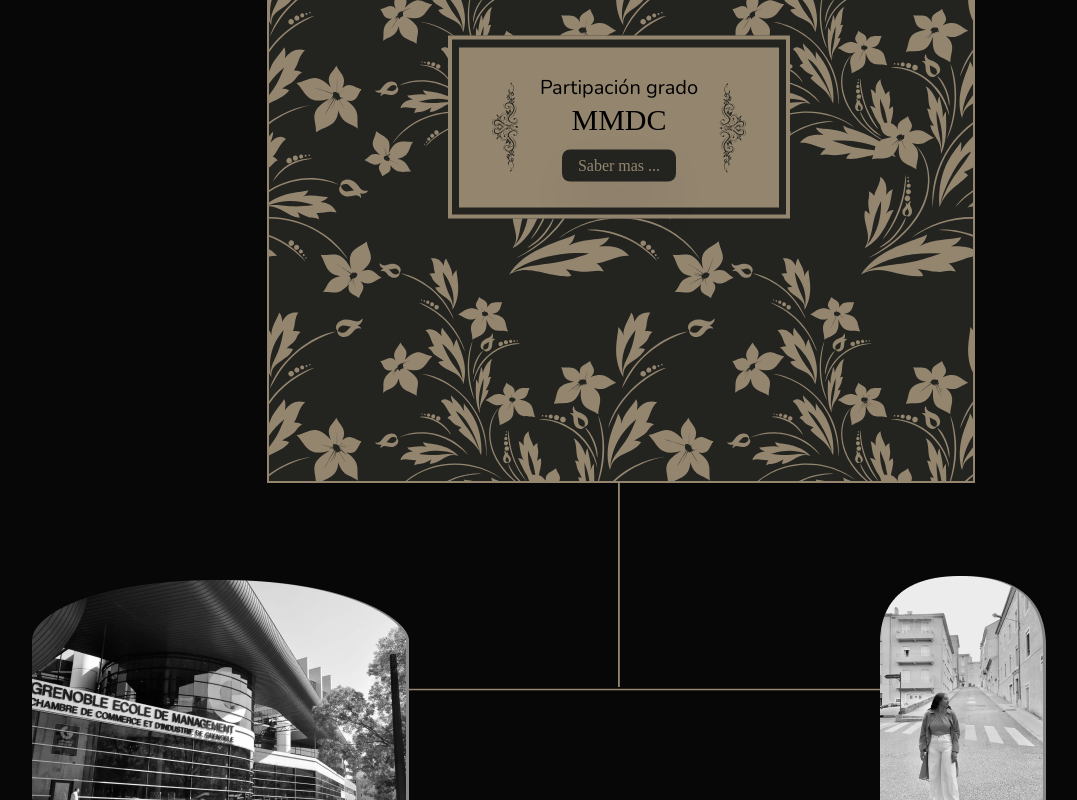
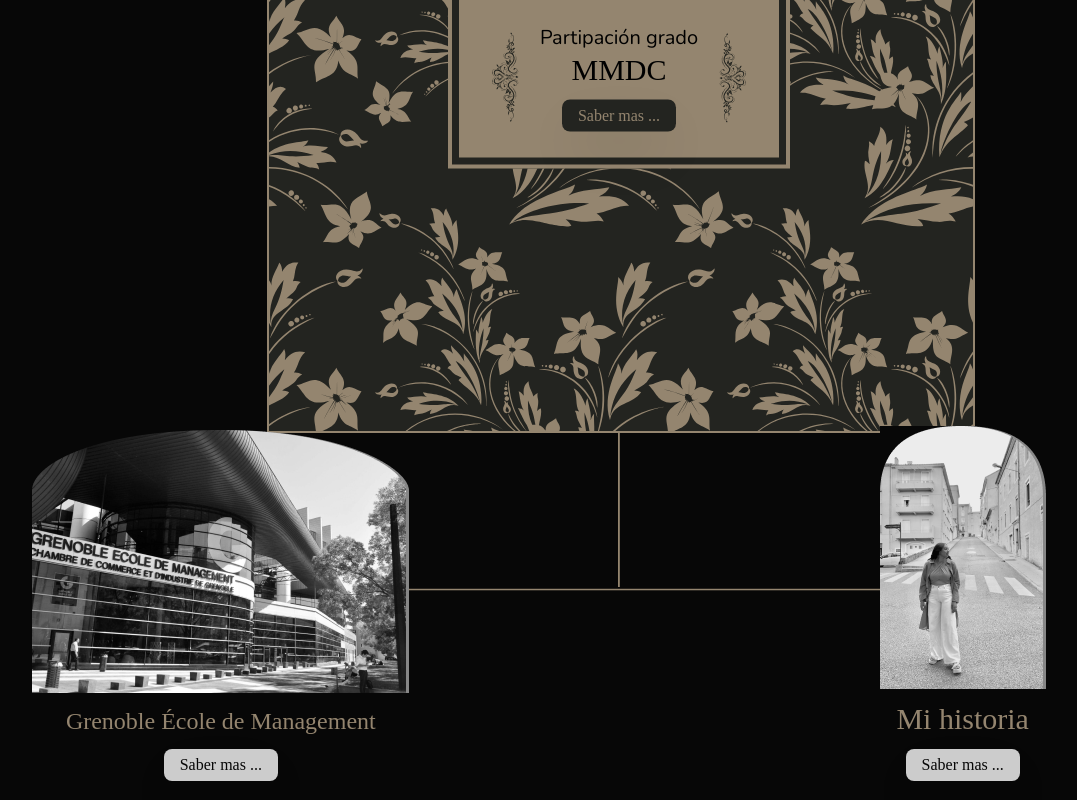
Before and after one commit to NicoAmont/mmdc-grado, a Next.js app: page / in a window 1280 px wide. Shown: the part 2000-2800 px from the top of the page, without its empty margins (21-1098 px from the left). Built offline with nearby package versions, Linux system fonts and the light colour scheme; a web font is replaced by a local one.

Commit message:
adding last fixes

```diff
--- a/styles/globals.css
+++ b/styles/globals.css
@@ -32,8 +32,8 @@ input[type=number]::-webkit-outer-spin-button {
 .maxH{
   max-height: 800px;
 }
-.maxH3{
-  max-height: 850px;
+.minH3{
+  min-height: 700px;
 }
 .maxtw{
   max-width: 704px;
@@ -44,7 +44,7 @@ input[type=number]::-webkit-outer-spin-button {
   height: 175px;
 }
 .minH2{
-  min-height: 800px;
+  min-height: 700px;
 }
 
 @media (min-width: 360px){
@@ -52,7 +52,11 @@ input[type=number]::-webkit-outer-spin-button {
     max-height: 800px;
   }
 }
-
+@media (max-width:400px ){
+  .minH3{
+    min-height: 850px;
+  }
+}
 .grayscale {
   filter: grayscale(100%);
   transition: filter 1s ease-in-out;
```
Also changed, not shown: pages/index.js.
